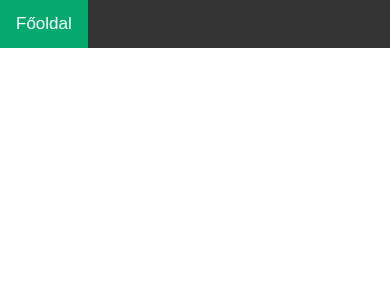
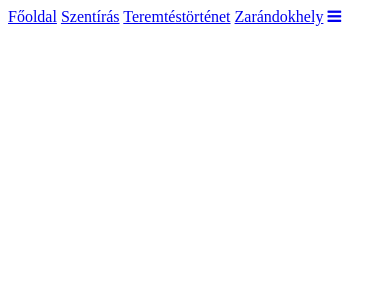
Before and after one commit to d-b-v-project/weboldal, a Flask app: page / in a window 390 px wide. Shown: the top 300 px of the page. Run offline with Flask 3, Linux system fonts and the light colour scheme.

Commit message:
base.html fixálva

```diff
--- a/templates/base.html
+++ b/templates/base.html
@@ -3,66 +3,10 @@
 <head>
     <meta charset="UTF-8">
     <meta name="viewport" content="width=device-width, initial-scale=1.0">
-    <title>Ervinizmus</title>
-    {% block style %} <link rel="stylesheet" href="../sources/style.css"> {% endblock %}
-    {% block js %} <script src="main.js"></script> {% endblock %}
-    <style>
-        body {
-            margin: 0;
-            font-family: Arial, Helvetica, sans-serif;
-          }
-
-        .topnav {
-          overflow: hidden;
-          background-color: #333;
-        }
-
-        .topnav a {
-          float: left;
-          display: block;
-          color: #f2f2f2;
-          text-align: center;
-          padding: 14px 16px;
-          text-decoration: none;
-          font-size: 17px;
-        }
-
-        .topnav a:hover {
-          background-color: #ddd;
-          color: black;
-        }
-
-        .topnav a.active {
-          background-color: #04AA6D;
-          color: white;
-        }
-
-        .topnav .icon {
-          display: none;
-        }
-
-        @media screen and (max-width: 600px) {
-          .topnav a:not(:first-child) {display: none;}
-          .topnav a.icon {
-            float: right;
-            display: block;
-          }
-        }
-
-        @media screen and (max-width: 600px) {
-          .topnav.responsive {position: relative;}
-          .topnav.responsive .icon {
-            position: absolute;
-            right: 0;
-            top: 0;
-          }
-          .topnav.responsive a {
-            float: none;
-            display: block;
-            text-align: left;
-          }
-        }
-    </style>
+    <title>{% block title %}Ervinizmus{% endblock %}</title>
+    {% block style %} <link rel="stylesheet" href="{{ url_for('static', filename='style.css') }}"> {% endblock %}
+    {% block js %} <script src="{{ url_for('static', filename='main.js') }}"></script> {% endblock %}
+    <link rel="stylesheet" href="https://cdnjs.cloudflare.com/ajax/libs/font-awesome/4.7.0/css/font-awesome.min.css">
 </head>
 <!--
     EBBE A FILE-BA NE NYÚLJ BELE!
@@ -75,6 +19,9 @@
         <a href="/zarandokhely">Zarándokhely</a>
         <a href="javascript:void(0);" class="icon" onclick="myFunction()">
           <i class="fa fa-bars"></i>
+          <p class="navbar_line"></p>
+          <p class="navbar_line"></p>
+          <p class="navbar_line"></p>
         </a>
     </div>
     {% block content %}
```
